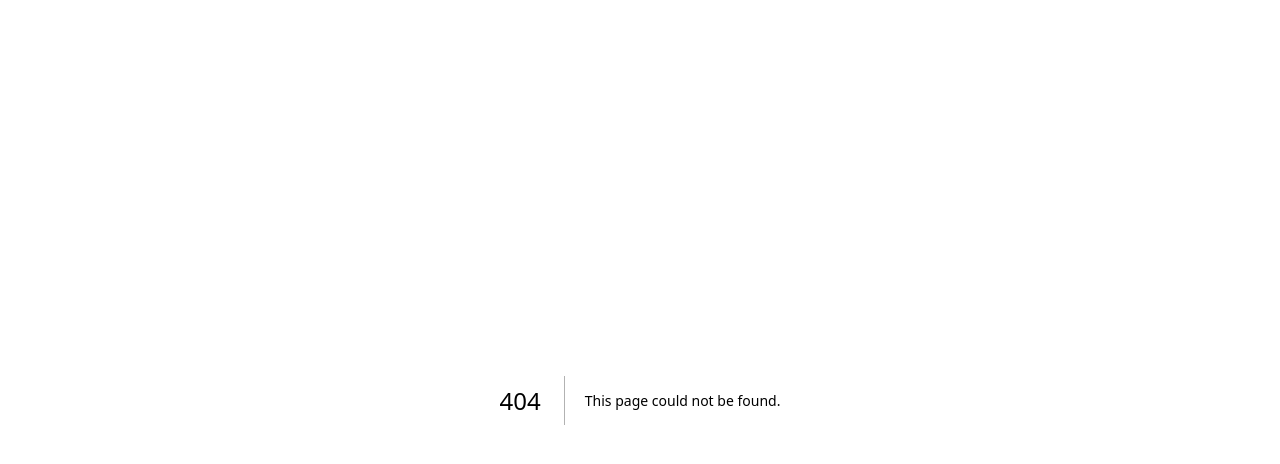
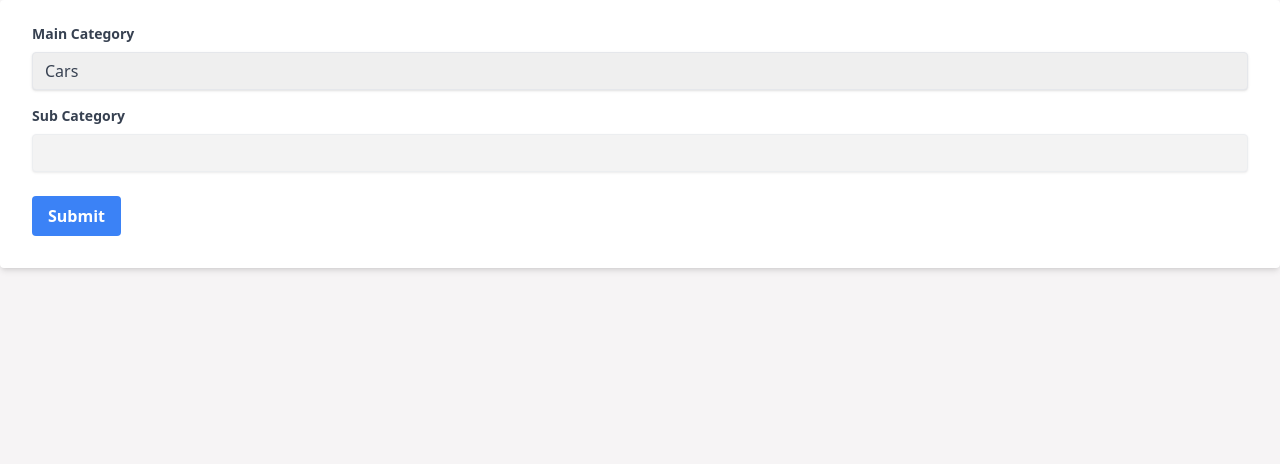
Before and after one commit to FoushWare/profilePage, a Next.js app: page /categorysubcat in a window 1280 px wide. Before the commit this address had no page. Shown: the top 464 px of the page. Built offline with nearby package versions, Linux system fonts and the light colour scheme.

Commit message:
category subCategory tastk

```diff
--- a/package.json
+++ b/package.json
@@ -13,6 +13,7 @@
     "postinstall": "npx playwright install"
   },
   "dependencies": {
+    "axios": "^1.6.3",
     "classnames": "^2.3.2",
     "next": "14.0.2",
     "qrcode.react": "^3.1.0",
--- /dev/null
+++ b/src/modules/pages/CategorySubCat/CatorySubCatPage.tsx
@@ -0,0 +1,261 @@
+import React, { useState, useEffect } from "react";
+import axios from "axios";
+
+interface Category {
+  id: number;
+  name: string;
+}
+interface Property {
+  id: number;
+  name: string;
+}
+type MockChildProperties = { [index: number]: Property[] };
+type MockOptions = { [index: number]: string[] };
+
+// Define the Form component
+function CatorySubCatPage() {
+  // Define state variables for main categories, subcategories, and the selected main and subcategory
+  const [mainCategories, setMainCategories] = useState<Category[]>([]);
+  const [subCategories, setSubCategories] = useState<Category[]>([]);
+  const [selectedMainCategory, setSelectedMainCategory] = useState(null);
+  const [selectedSubCategory, setSelectedSubCategory] = useState(null);
+  const [properties, setProperties] = useState<Property[]>([]);
+  const [selectedProperties, setSelectedProperties] = useState("");
+  const [childProperties, setChildProperties] = useState<Property[]>([]);
+  const [selectedChildProperties, setSelectedChildProperties] = useState<{
+    [key: number]: string;
+  }>({});
+
+  console.log("selectedProperties===>", selectedProperties);
+  const mockMainCategories = [
+    { id: 1, name: "Cars" },
+    { id: 2, name: "Motorcycles" },
+  ];
+
+  const mockSubCategories = {
+    1: [
+      { id: 1, name: "Sedans" },
+      { id: 2, name: "SUVs" },
+      { id: 3, name: "Trucks" },
+    ],
+    2: [
+      { id: 4, name: "Sport" },
+      { id: 5, name: "Cruiser" },
+      { id: 6, name: "Touring" },
+    ],
+  };
+  const mockOptions: MockOptions = {
+    1: ["Red", "Blue", "Green"],
+    2: ["1.0L", "1.5L", "2.0L"],
+    3: ["Brand A", "Brand B", "Brand C"],
+    4: ["Red", "Blue", "Green"],
+    5: ["1.0L", "1.5L", "2.0L"],
+    6: ["Brand A", "Brand B", "Brand C"],
+    7: ["Red", "Blue", "Green"],
+    8: ["1.0L", "1.5L", "2.0L"],
+    9: ["Brand A", "Brand B", "Brand C"],
+    10: ["Red", "Blue", "Green"],
+    11: ["1.0L", "1.5L", "2.0L"],
+    12: ["Brand A", "Brand B", "Brand C"],
+    13: ["Red", "Blue", "Green"],
+    14: ["1.0L", "1.5L", "2.0L"],
+    15: ["Brand A", "Brand B", "Brand C"],
+    16: ["Red", "Blue", "Green"],
+    17: ["1.0L", "1.5L", "2.0L"],
+    18: ["Brand A", "Brand B", "Brand C"],
+    19: ["Red", "Blue", "Green"],
+    20: ["1.0L", "1.5L", "2.0L"],
+    // Add more options as needed
+  };
+
+  const mockProperties = {
+    1: [
+      { id: 1, name: "Color" },
+      { id: 2, name: "Engine Size" },
+      { id: 3, name: "Brand" },
+    ],
+    2: [
+      { id: 4, name: "Color" },
+      { id: 5, name: "Engine Size" },
+      { id: 6, name: "Brand" },
+    ],
+    3: [
+      { id: 7, name: "Color" },
+      { id: 8, name: "Engine Size" },
+      { id: 9, name: "Brand" },
+    ],
+    4: [
+      { id: 10, name: "Color" },
+      { id: 11, name: "Engine Size" },
+      { id: 12, name: "Brand" },
+    ],
+    5: [
+      { id: 13, name: "Color" },
+      { id: 14, name: "Engine Size" },
+      { id: 15, name: "Brand" },
+    ],
+    6: [
+      { id: 16, name: "Color" },
+      { id: 17, name: "Engine Size" },
+      { id: 18, name: "Brand" },
+    ],
+  };
+  const mockChildProperties: MockChildProperties = {
+    1: [
+      { id: 1, name: "Color" },
+      { id: 2, name: "Engine Size" },
+      { id: 3, name: "Brand" },
+    ],
+    2: [
+      { id: 4, name: "Color" },
+      { id: 5, name: "Engine Size" },
+      { id: 6, name: "Brand" },
+    ],
+    // Add more child properties as needed
+  };
+
+  useEffect(() => {
+    setMainCategories(mockMainCategories);
+  }, []);
+
+  useEffect(() => {
+    if (selectedMainCategory) {
+      setSubCategories(mockSubCategories[selectedMainCategory]);
+    }
+  }, [selectedMainCategory]);
+
+  useEffect(() => {
+    if (selectedSubCategory) {
+      setProperties(mockProperties[selectedSubCategory]);
+    }
+  }, [selectedSubCategory]);
+
+  useEffect(() => {
+    const selectedPropertyId = Number(Object.keys(selectedProperties)[0]);
+    if (selectedPropertyId) {
+      setChildProperties(mockChildProperties[selectedPropertyId] || []);
+    }
+  }, [selectedProperties]);
+
+  // Define a handler for the main category change event
+  const handleMainCategoryChange = (event: any) => {
+    setSelectedMainCategory(event.target.value);
+  };
+
+  // Define a handler for the subcategory change event
+  const handleSubCategoryChange = (event: any) => {
+    setSelectedSubCategory(event.target.value);
+  };
+  const [selectedOptions, setSelectedOptions] = useState<{
+    [key: string]: string;
+  }>({});
+  // const handleInputChange = (id, event) => {
+  //   setSelectedOptions({
+  //     ...selectedOptions,
+  //     [String(id)]: event.target.value,
+  //   });
+  // };
+  const handlePropertyChange = (event: any) => {
+    const propertyId = event.target.id;
+    const selectedValue = event.target.value;
+
+    setSelectedOptions((prevOptions) => ({
+      ...prevOptions,
+      [propertyId]: selectedValue,
+    }));
+  };
+
+  // TODO: Implement the rest of the form logic
+
+  // Render the form
+  return (
+    <form className="bg-white shadow-md rounded px-8 pt-6 pb-8 mb-4">
+      {/* category */}
+      <div className="mb-4">
+        <label
+          className="block text-gray-700 text-sm font-bold mb-2"
+          htmlFor="main-category"
+        >
+          Main Category
+        </label>
+        <select
+          id="main-category"
+          onChange={handleMainCategoryChange}
+          className="shadow appearance-none border rounded w-full py-2 px-3 text-gray-700 leading-tight focus:outline-none focus:shadow-outline"
+        >
+          {mainCategories.map((category) => (
+            <option key={category.id} value={category.id}>
+              {category.name}
+            </option>
+          ))}
+        </select>
+      </div>
+      {/* subCategory */}
+      <div className="mb-6">
+        <label
+          className="block text-gray-700 text-sm font-bold mb-2"
+          htmlFor="sub-category"
+        >
+          Sub Category
+        </label>
+        <select
+          id="sub-category"
+          onChange={handleSubCategoryChange}
+          disabled={!selectedMainCategory}
+          className="shadow appearance-none border rounded w-full py-2 px-3 text-gray-700 leading-tight focus:outline-none focus:shadow-outline"
+        >
+          {subCategories.map((category) => (
+            <option key={category.id} value={category.id}>
+              {category.name}
+            </option>
+          ))}
+        </select>
+      </div>
+
+      {/* properties */}
+      {properties.map((property) => (
+        <div className="mb-6" key={property.id}>
+          <label
+            className="block text-gray-700 text-sm font-bold mb-2"
+            htmlFor={property.id.toString()}
+          >
+            {property.name}
+          </label>
+          <select
+            id={property.id.toString()}
+            onChange={handlePropertyChange}
+            disabled={!selectedSubCategory}
+            className="shadow appearance-none border rounded w-full py-2 px-3 text-gray-700 leading-tight focus:outline-none focus:shadow-outline"
+          >
+            {mockOptions[property.id].map((option) => (
+              <option key={option} value={option}>
+                {option}
+              </option>
+            ))}
+            <option value="other">Other</option>
+          </select>
+          {selectedOptions[String(property.id)] === "other" && (
+            <input
+              type="text"
+              placeholder="Enter a value"
+              className="shadow appearance-none border rounded w-full py-2 px-3 text-gray-700 leading-tight focus:outline-none focus:shadow-outline mt-2"
+            />
+          )}
+        </div>
+      ))}
+
+      {/* child properties */}
+      {/* TODO: Render the property dropdowns and input fields */}
+      <div className="flex items-center justify-between">
+        <button
+          className="bg-blue-500 hover:bg-blue-700 text-white font-bold py-2 px-4 rounded focus:outline-none focus:shadow-outline"
+          type="submit"
+        >
+          Submit
+        </button>
+      </div>
+    </form>
+  );
+}
+
+export default CatorySubCatPage;
--- /dev/null
+++ b/src/pages/categorysubcat.tsx
@@ -0,0 +1,9 @@
+import CatorySubCatPage from "@/modules/pages/CategorySubCat/CatorySubCatPage";
+const CategorySubcat = () => {
+  return (
+    <div>
+      <CatorySubCatPage />
+    </div>
+  );
+};
+export default CategorySubcat;
```
